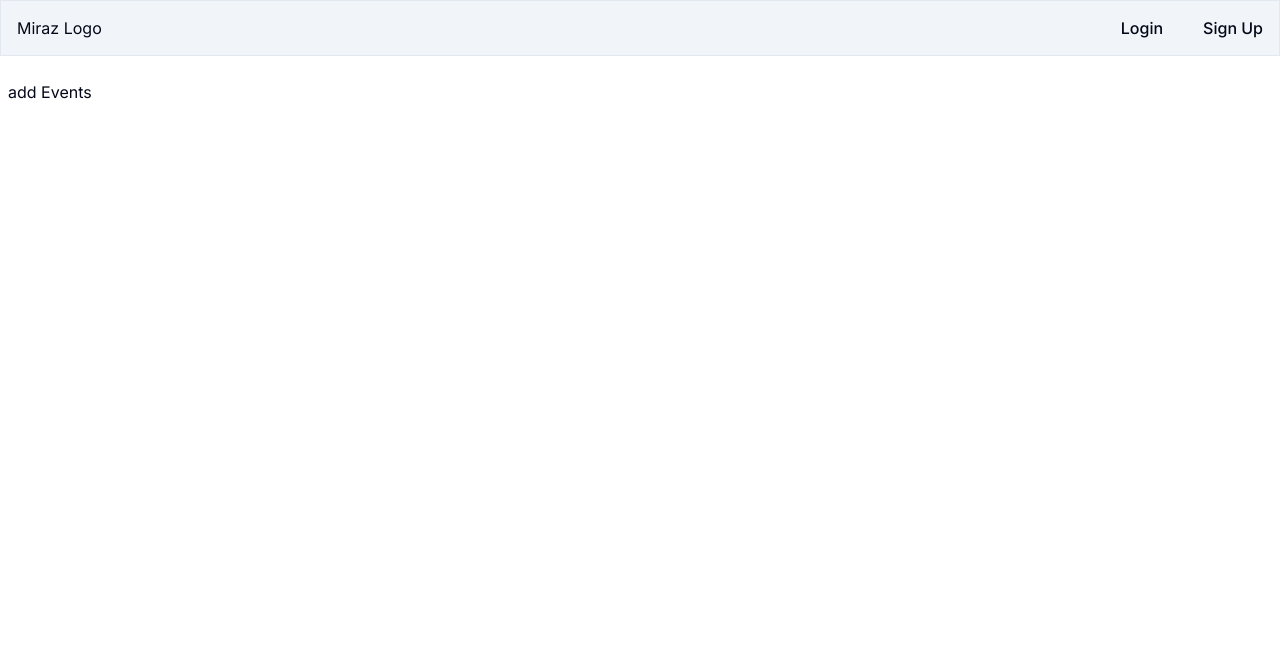
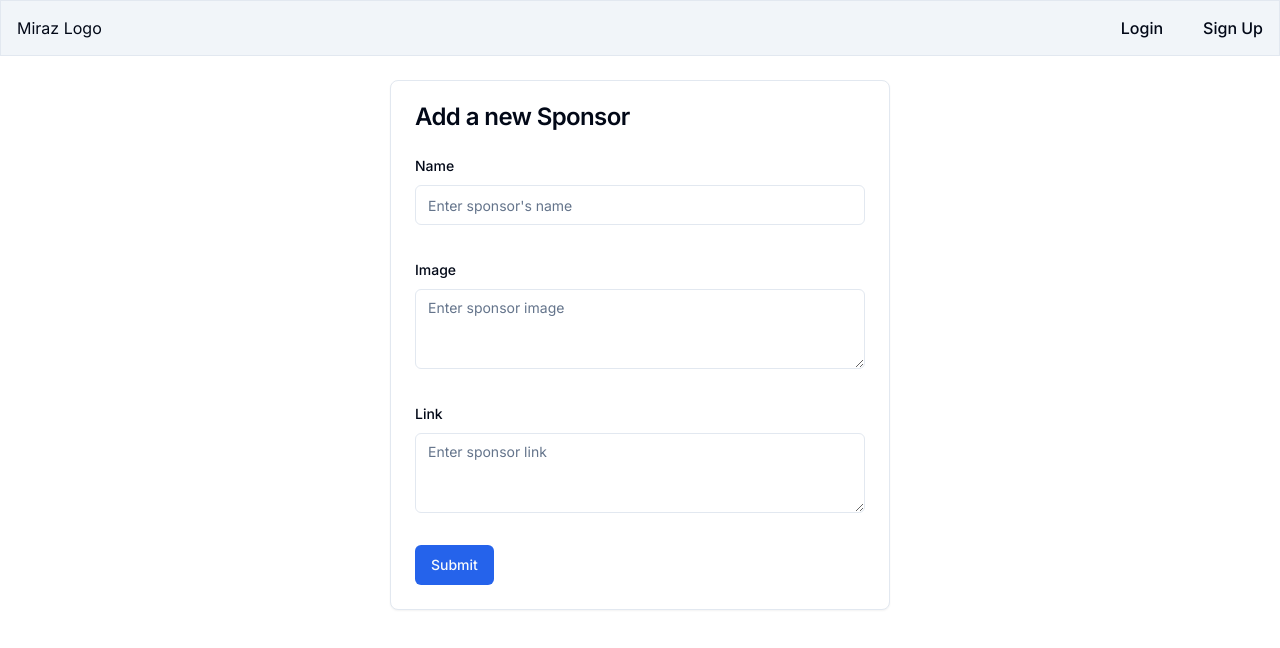
Before and after one commit to rajatverma311201/miraz-web, a Next.js app: page /admin/sponsors/add in a window 1280 px wide. Shown: the top 648 px of the page. Built offline with nearby package versions, Linux system fonts and the light colour scheme.

Commit message:
Added sponsors page

```diff
--- /dev/null
+++ b/src/actions/sponsor.ts
@@ -0,0 +1,35 @@
+"use server";
+
+import { db } from "@/lib/db";
+import { SponsorI } from "types";
+
+export const addSponsor = async (data: SponsorI) => {
+    await db.sponsor.create({
+        data: {
+            name: data.name,
+            image: data.image,
+            link: data.link,
+        },
+    });
+};
+
+export const updateSponsor = async (id: string, data: SponsorI) => {
+    await db.sponsor.update({
+        where: {
+            id,
+        },
+        data: {
+            name: data.name,
+            image: data.image,
+            link: data.link,
+        },
+    });
+};
+
+export const deleteSponsor = async (id: string) => {
+    await db.sponsor.delete({
+        where: {
+            id,
+        },
+    });
+};
--- a/src/app/admin/faqs/page.tsx
+++ b/src/app/admin/faqs/page.tsx
@@ -3,6 +3,7 @@ import { Button } from "@/components/ui/button";
 import { db } from "@/lib/db";
 import Link from "next/link";
 import { faqColumns } from "./faq-columns";
+import React from "react";
 
 interface FaqsAdminPageProps {}
 
--- a/src/app/admin/loading.tsx
+++ b/src/app/admin/loading.tsx
@@ -1,4 +1,5 @@
 import { Loader } from "lucide-react";
+import React from "react";
 
 interface AdminLoadingProps {}
 
--- /dev/null
+++ b/src/app/admin/sponsors/[sponsorId]/page.tsx
@@ -0,0 +1,26 @@
+import { db } from "@/lib/db";
+import { notFound } from "next/navigation";
+import { SponsorForm } from "@/components/admin/sponsors-form";
+import React from "react";
+
+interface SponsorUpdatePageProps {
+    params: { sponsorId: string };
+}
+
+const FaqUpdatePage: React.FC<SponsorUpdatePageProps> = async ({ params }) => {
+    const { sponsorId } = params;
+
+    const sponsor = await db.sponsor.findUnique({
+        where: {
+            id: sponsorId,
+        },
+    });
+
+    if (!sponsor) {
+        notFound();
+    }
+
+    return <SponsorForm sponsor={sponsor} sponsorId={sponsorId} />;
+};
+
+export default FaqUpdatePage;
--- a/src/app/admin/sponsors/add/page.tsx
+++ b/src/app/admin/sponsors/add/page.tsx
@@ -1,11 +1,9 @@
-import React from 'react'
+"use client";
 
-const page = () => {
-  return (
-    <div>
-      add Events
-    </div>
-  )
-}
+import { SponsorForm } from "@/components/admin/sponsors-form";
 
-export default page
+const FaqAddPage = () => {
+    return <SponsorForm />;
+};
+
+export default FaqAddPage;
--- a/src/app/admin/sponsors/page.tsx
+++ b/src/app/admin/sponsors/page.tsx
@@ -1,40 +1,20 @@
-import { Nav } from "@/components/nav";
 import Link from "next/link";
+import { Button } from "@/components/ui/button";
+import { DataTable } from "@/components/data-table";
+import React from "react";
+import { sponsorColumns } from "./sponsors-columns";
+import { db } from "@/lib/db";
 
 interface SponsorsAdminPageProps {}
 
-const SponsorsAdminPage: React.FC<SponsorsAdminPageProps> = ({}) => {
-    const sponsors = [
-        { name: "Hackathon", id: 1 },
-        { name: "Singin Event", id: 4 },
-        { name: "Fashion Show", id: 8 },
-        { name: "Robo Fight", id: 18 },
-        { name: "Cricket Match", id: 2 },
-        { name: "Tug of war", id: 3 },
-        { name: "Speaker Talk", id: 10 },
-    ];
+const SponsorsAdminPage: React.FC<SponsorsAdminPageProps> = async ({}) => {
+    const sponsors = await db.sponsor.findMany();
     return (
-        <div className="flex w-lvw flex-col items-center gap-5">
-            <ul className="flex w-4/5 flex-col items-center gap-5">
-                <li className="flex h-5 w-full items-center justify-between border-4 border-solid border-black px-3 py-3">
-                    <h2 className="font-bold">Name</h2>
-                    <p className="font-bold">Id</p>
-                </li>
-                {sponsors.map((sponsor) => {
-                    const { name, id } = sponsor;
-                    return (
-                        <li key={id} className="w-full">
-                            <Link
-                                href={`/admin/sponsors/${id}`}
-                                className="flex h-5 w-full items-center justify-between border-x-4 border-b-2 border-solid border-black px-3 py-3 hover:border-b-4"
-                            >
-                                <p>{name}</p>
-                                <p>{id}</p>
-                            </Link>
-                        </li>
-                    );
-                })}
-            </ul>
+        <div className="flex w-lvw flex-col items-center gap-5 overflow-x-hidden">
+            <Button asChild>
+                <Link href="./sponsors/add">Add a new sponsor</Link>
+            </Button>
+            <DataTable columns={sponsorColumns} data={sponsors} />
         </div>
     );
 };
--- a/src/app/admin/faqs/faq-columns.tsx
+++ b/src/app/admin/sponsors/sponsors-columns.tsx
@@ -6,41 +6,46 @@ import { Button } from "@/components/ui/button";
 
 import Link from "next/link";
 import { DeleteAlertDialog } from "@/components/delete-alert-dialog";
-import { deleteFaq } from "@/actions/faq";
+import { deleteSponsor } from "@/actions/sponsor";
 import { toast } from "sonner";
 
-export type Faq = {
+export type Sponsor = {
     id: string;
-    question: string;
-    answer: string;
+    name: string;
+    image: string;
+    link: string;
     createdAt: Date;
     updatedAt: Date;
 };
 
-export const faqColumns: ColumnDef<Faq>[] = [
+export const sponsorColumns: ColumnDef<Sponsor>[] = [
     {
-        accessorKey: "question",
-        header: "Question",
+        accessorKey: "image",
+        header: "Image",
     },
     {
-        accessorKey: "answer",
-        header: "Answer",
+        accessorKey: "name",
+        header: "Name",
     },
     {
         id: "actions",
         cell: ({ row }) => {
-            const faq = row.original;
-            const { id } = faq;
+            const sponsor = row.original;
+            const { id } = sponsor;
 
             const handleDeleteAction = async (onSuccess?: () => void) => {
-                const toastId = toast.loading("Deleting FAQ, Please Wait...");
+                const toastId = toast.loading(
+                    "Removing sponsor, Please Wait...",
+                );
                 try {
-                    await deleteFaq(id);
-                    toast.success("FAQ Deleted Successfully", { id: toastId });
+                    await deleteSponsor(id);
+                    toast.success("Sponsor removed successfully", {
+                        id: toastId,
+                    });
                     onSuccess?.();
                 } catch (error) {
                     console.error(error);
-                    toast.error("Failed to delete FAQ", { id: toastId });
+                    toast.error("Failed to remove sponsor", { id: toastId });
                 }
             };
 
@@ -48,7 +53,7 @@ export const faqColumns: ColumnDef<Faq>[] = [
                 <>
                     <div className="flex gap-2">
                         <Button asChild size={"iconSm"} variant={"outline"}>
-                            <Link href={`/admin/faqs/${id}`}>
+                            <Link href={`/admin/sponsors/${id}`}>
                                 <Pencil size={16} />
                             </Link>
                         </Button>
--- a/src/components/admin/faq-form.tsx
+++ b/src/components/admin/sponsors-form.tsx
@@ -18,49 +18,59 @@ import {
 import { Card, CardContent, CardHeader, CardTitle } from "@/components/ui/card";
 
 import { Textarea } from "@/components/ui/textarea";
-import { faqFormSchema } from "@/zodSchemas";
-import { addFaq, updateFaq } from "@/actions/faq";
+import { SponsorFormSchema } from "@/zodSchemas";
 import { toast } from "sonner";
 import { useRouter } from "next/navigation";
 import { Loader2 } from "lucide-react";
+import React from "react";
+import { addSponsor, updateSponsor } from "@/actions/sponsor";
+import { Input } from "@/components/ui/input";
 
-interface FaqFormProps {
-    faq?: {
-        question: string;
-        answer: string;
+interface SponsorFormProps {
+    sponsor?: {
+        name: string;
+        image: string;
+        link: string;
     };
-    faqId?: string;
+    sponsorId?: string;
 }
 
-export const FaqForm: React.FC<FaqFormProps> = ({ faq, faqId }) => {
+export const SponsorForm: React.FC<SponsorFormProps> = ({
+    sponsor,
+    sponsorId,
+}) => {
     const router = useRouter();
 
-    const form = useForm<z.infer<typeof faqFormSchema>>({
-        resolver: zodResolver(faqFormSchema),
+    const form = useForm<z.infer<typeof SponsorFormSchema>>({
+        resolver: zodResolver(SponsorFormSchema),
         defaultValues: {
-            question: faqId ? faq?.question : "",
-            answer: faqId ? faq?.answer : "",
+            name: sponsorId ? sponsor?.name : "",
+            image: sponsorId ? sponsor?.image : "",
+            link: sponsorId ? sponsor?.link : "",
         },
     });
 
-    const onSubmit = async (values: z.infer<typeof faqFormSchema>) => {
+    const onSubmit = async (values: z.infer<typeof SponsorFormSchema>) => {
         const toastId = toast.loading(
-            `${faqId ? "Updating" : "Adding"} FAQ, Please Wait...`,
+            `${sponsorId ? "Updating" : "Adding"} Sponsor, Please Wait...`,
         );
 
         try {
-            if (faqId) {
-                await updateFaq(faqId, values);
+            if (sponsorId) {
+                await updateSponsor(sponsorId, values);
             } else {
-                await addFaq(values);
+                await addSponsor(values);
             }
-            toast.success(`FAQ ${faqId ? "Updated" : "Added"} Successfully`, {
-                id: toastId,
-            });
+            toast.success(
+                `Sponsor ${sponsorId ? "Updated" : "Added"} Successfully`,
+                {
+                    id: toastId,
+                },
+            );
             router.refresh();
             router.back();
         } catch (error) {
-            toast.error(`FAQ ${faqId ? "update" : "add"} failed`, {
+            toast.error(`Sponsor ${sponsorId ? "update" : "add"} failed`, {
                 id: toastId,
             });
         }
@@ -71,7 +81,7 @@ export const FaqForm: React.FC<FaqFormProps> = ({ faq, faqId }) => {
             <Card className="mx-auto max-w-[500px]">
                 <CardHeader>
                     <CardTitle>
-                        {faqId ? "Update FAQ" : "Add a new FAQ"}
+                        {sponsorId ? "Update Sponsor" : "Add a new Sponsor"}
                     </CardTitle>
                 </CardHeader>
                 <CardContent>
@@ -82,13 +92,13 @@ export const FaqForm: React.FC<FaqFormProps> = ({ faq, faqId }) => {
                         >
                             <FormField
                                 control={form.control}
-                                name="question"
+                                name="name"
                                 render={({ field }) => (
                                     <FormItem>
-                                        <FormLabel>Question</FormLabel>
+                                        <FormLabel>Name</FormLabel>
                                         <FormControl>
-                                            <Textarea
-                                                placeholder="Enter the question"
+                                            <Input
+                                                placeholder="Enter sponsor's name"
                                                 {...field}
                                             />
                                         </FormControl>
@@ -98,13 +108,29 @@ export const FaqForm: React.FC<FaqFormProps> = ({ faq, faqId }) => {
                             />
                             <FormField
                                 control={form.control}
-                                name="answer"
+                                name="image"
                                 render={({ field }) => (
                                     <FormItem>
-                                        <FormLabel>Answer</FormLabel>
+                                        <FormLabel>Image</FormLabel>
                                         <FormControl>
                                             <Textarea
-                                                placeholder="Enter the answer"
+                                                placeholder="Enter sponsor image"
+                                                {...field}
+                                            />
+                                        </FormControl>
+                                        <FormMessage />
+                                    </FormItem>
+                                )}
+                            />
+                            <FormField
+                                control={form.control}
+                                name="link"
+                                render={({ field }) => (
+                                    <FormItem>
+                                        <FormLabel>Link</FormLabel>
+                                        <FormControl>
+                                            <Textarea
+                                                placeholder="Enter sponsor link"
                                                 {...field}
                                             />
                                         </FormControl>
--- a/src/zodSchemas.ts
+++ b/src/zodSchemas.ts
@@ -1,5 +1,5 @@
 import { z } from "zod";
-export const faqFormSchema = z.object({
+export const FaqFormSchema = z.object({
     question: z.string().min(5, {
         message: "question must be at least 5 characters.",
     }),
@@ -7,3 +7,13 @@ export const faqFormSchema = z.object({
         message: "answer must be at least 3 characters.",
     }),
 });
+
+export const SponsorFormSchema = z.object({
+    name: z.string(),
+    image: z.string().min(5, {
+        message: "link too short",
+    }),
+    link: z.string().min(5, {
+        message: "link too short",
+    }),
+});
--- a/types.d.ts
+++ b/types.d.ts
@@ -11,4 +11,10 @@ declare module "types" {
         question: string;
         answer: string;
     }
+
+    export interface SponsorI {
+        name: string;
+        image: string;
+        link: string;
+    }
 }
```
Also changed, not shown: src/app/admin/page.tsx (+26 -15 lines), src/app/admin/sponsors/[id]/page.tsx (deleted, +0 -40 lines).
